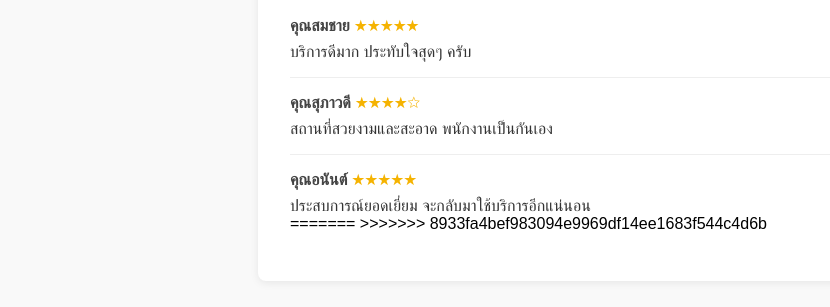
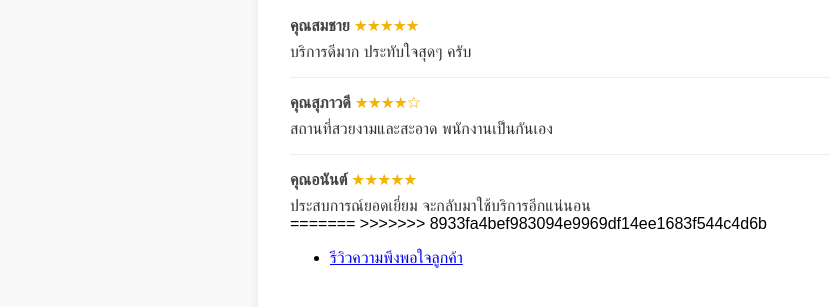
Before and after one commit to Wanderland-Tour/wanderlandtour, a plain HTML site: page review.html in a window 1280 px wide. Shown: the part 169-476 px from the top of the page, without its empty margins (0-830 px from the left). Drawn offline with Linux system fonts and the light colour scheme.

Commit message:
Update review.html

```diff
--- a/review.html
+++ b/review.html
@@ -34,3 +34,10 @@
             <div class="comment">ประสบการณ์ยอดเยี่ยม จะกลับมาใช้บริการอีกแน่นอน</div>
 =======
 >>>>>>> 8933fa4bef983094e9969df14ee1683f544c4d6b
+<!-- เพิ่มในไฟล์ที่ต้องการให้ลิงก์ไปหน้ารีวิว เช่น index.html หรือเมนูนำทาง -->
+<nav>
+    <ul>
+        <li><a href="review.html">รีวิวความพึงพอใจลูกค้า</a></li>
+        <!-- เมนูอื่น ๆ -->
+    </ul>
+</nav>
```
